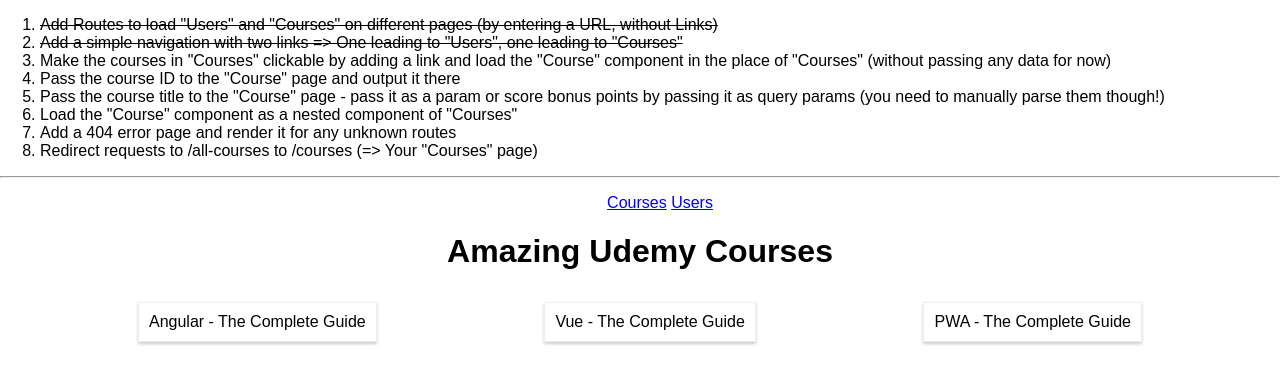
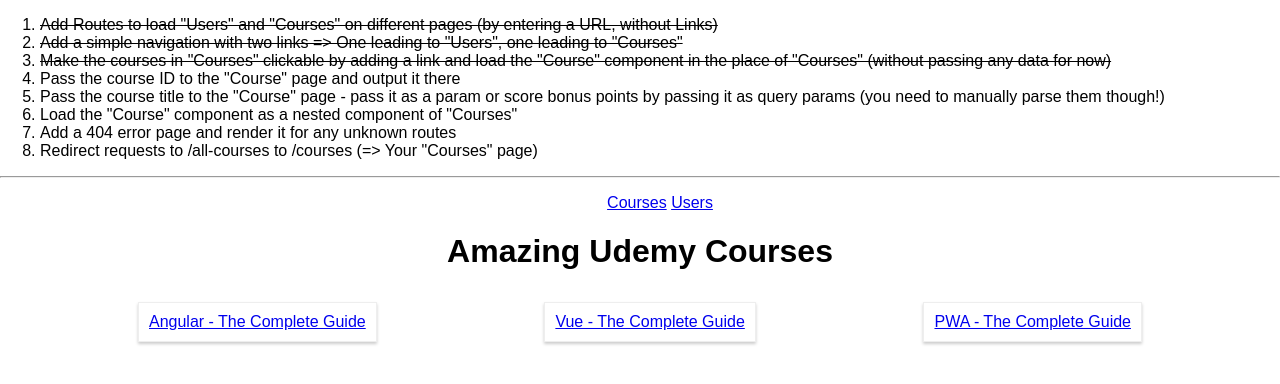
Before and after one commit to ceccon-t/react-exercises, a React (Create React App) app in the folder ud-tcg/assignments/assignment-03-Routing/assignment03/: page /courses in a window 1280 px wide. Shown: the top 384 px of the page. Built offline with nearby package versions, Linux system fonts and the light colour scheme.

Commit message:
Load course component by clicking course

```diff
--- a/ud-tcg/assignments/assignment-03-Routing/assignment03/src/App.js
+++ b/ud-tcg/assignments/assignment-03-Routing/assignment03/src/App.js
@@ -2,6 +2,7 @@ import React, { Component } from 'react';
 import { BrowserRouter, Switch, Route, NavLink } from 'react-router-dom';
 
 import Courses from './containers/Courses/Courses';
+import Course from './containers/Course/Course';
 import Users from './containers/Users/Users';
 
 class App extends Component {
@@ -11,7 +12,7 @@ class App extends Component {
         <ol style={{textAlign: 'left'}}>
           <li><del>Add Routes to load "Users" and "Courses" on different pages (by entering a URL, without Links)</del></li>
           <li><del>Add a simple navigation with two links => One leading to "Users", one leading to "Courses"</del></li>
-          <li>Make the courses in "Courses" clickable by adding a link and load the "Course" component in the place of "Courses" (without passing any data for now)</li>
+          <li><del>Make the courses in "Courses" clickable by adding a link and load the "Course" component in the place of "Courses" (without passing any data for now)</del></li>
           <li>Pass the course ID to the "Course" page and output it there</li>
           <li>Pass the course title to the "Course" page - pass it as a param or score bonus points by passing it as query params (you need to manually parse them though!)</li>
           <li>Load the "Course" component as a nested component of "Courses"</li>
@@ -30,6 +31,7 @@ class App extends Component {
             </nav>
             <Switch>
               <Route path="/courses" component={Courses} />
+              <Route path="/course" component={Course} />
               <Route path="/users" component={Users} />
             </Switch>
           </div>
--- a/ud-tcg/assignments/assignment-03-Routing/assignment03/src/containers/Courses/Courses.js
+++ b/ud-tcg/assignments/assignment-03-Routing/assignment03/src/containers/Courses/Courses.js
@@ -1,4 +1,5 @@
 import React, { Component } from 'react';
+import { Link } from 'react-router-dom';
 
 import './Courses.css';
 
@@ -18,7 +19,13 @@ class Courses extends Component {
                 <section className="Courses">
                     {
                         this.state.courses.map( course => {
-                            return <article className="Course" key={course.id}>{course.title}</article>;
+                            return (
+                                <Link to={'/course'} key={course.id}>
+                                    <article className="Course" >
+                                        {course.title}
+                                    </article>
+                                </Link>
+                                );
                         } )
                     }
                 </section>
```
